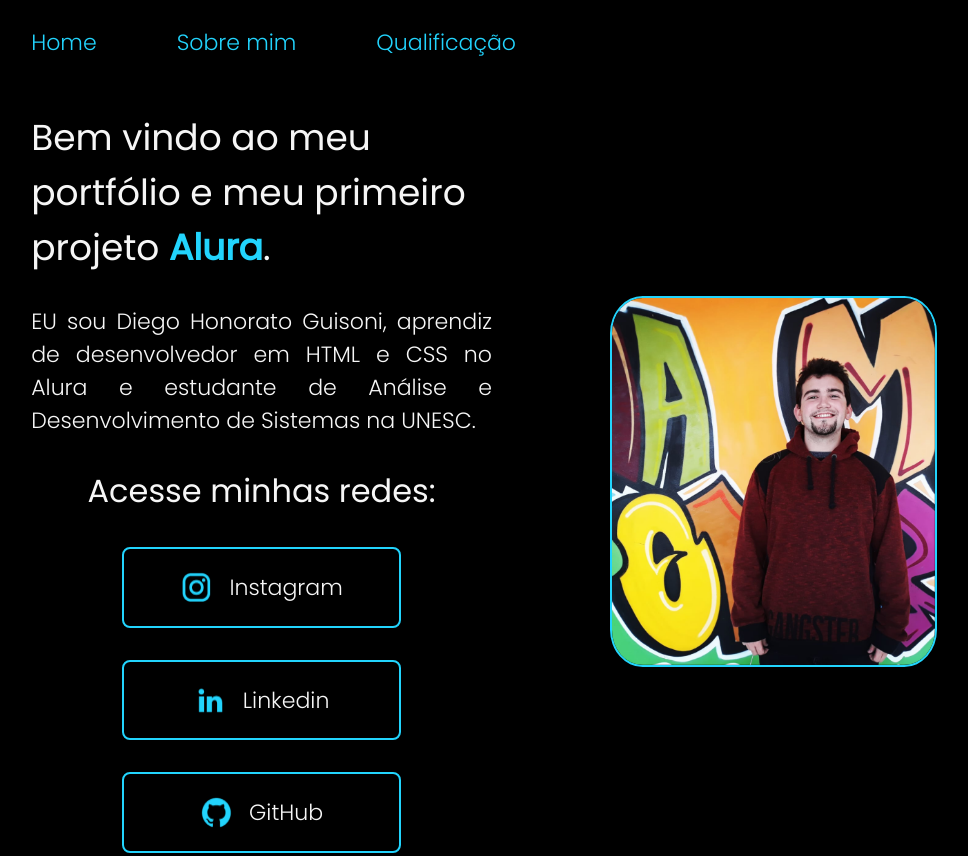
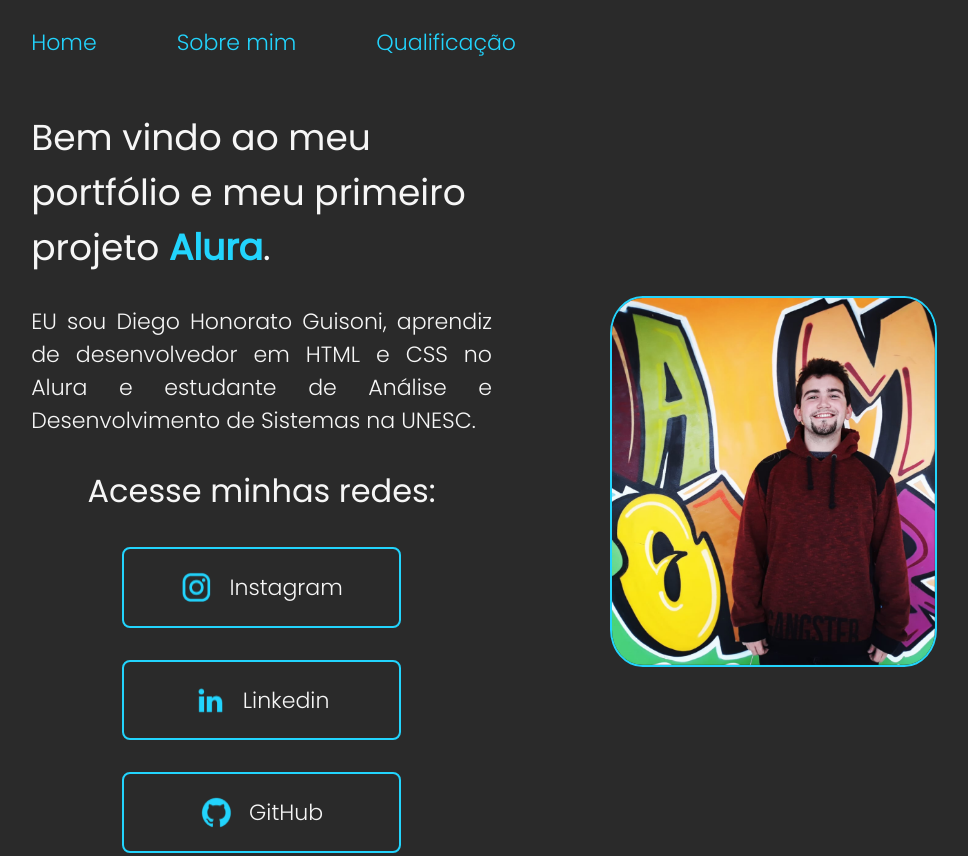
Before and after one commit to DiegoGuisoni/meu_portfolio, a plain HTML site: page index.html in a window 1280 px wide. Shown: the top 856 px of the page, without its empty margins (148-1116 px from the left). Drawn offline with Linux system fonts and the light colour scheme.

Commit message:
Update style.css
alteracao_cor_primaria

```diff
--- a/styles/style.css
+++ b/styles/style.css
@@ -3,7 +3,7 @@
 @import url('https://fonts.googleapis.com/css2?family=Roboto:wght@100&display=swap%27');
 
 :root {
-    --cor-primaria: #000000;
+    --cor-primaria: #2a2a2a;
     --cor-secundaria: #f6f6f6;
     --cor-terciaria: #22D4FD;
     --cor-hover: #272727;
```
